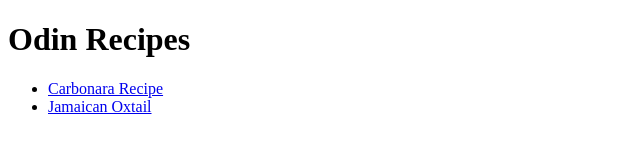
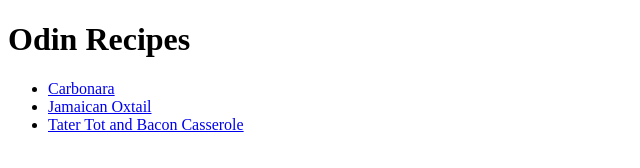
Before and after one commit to mdj10/odin-recipes, a plain HTML site: page index.html in a window 1280 px wide. Shown: the whole page, without its empty margins (0-640 px from the left). Drawn offline with Linux system fonts and the light colour scheme.

Commit message:
Fix broken img link and reference 3rd recipe
Move the casserole png file to the recipe-images
directory. Update the img element to fix a bug
with the image loading. Create link to the tater
tot and bacon recipe on the index file.

```diff
--- a/index.html
+++ b/index.html
@@ -9,13 +9,13 @@
         <h1>Odin Recipes</h1>
         <ul>
             <li><a href="recipes/carbonara.html">Carbonara
-            Recipe</a></li>
+            </a></li>
             <li><a href="recipes/jamaican-oxtail.html">
             Jamaican Oxtail</a></li>
+            <li><a href="recipes/tater-tot-and-bacon-casserole.html">Tater Tot and Bacon
+            Casserole</a></li>
         </ul>
     </body>
 </html>
 
-<!-- Add one more recipe to site -->
-
 <!-- Push Code to GitHub at end of Project -->
```
Also changed, not shown: recipes/tater-tot-and-bacon-casserole.html (+2 -0 lines), recipes/recipe-images/tater-tot-and-bacon-casserole.jpg (deleted), recipes/recipe-images/tater-tot-and-bacon-casserole.png (added).
